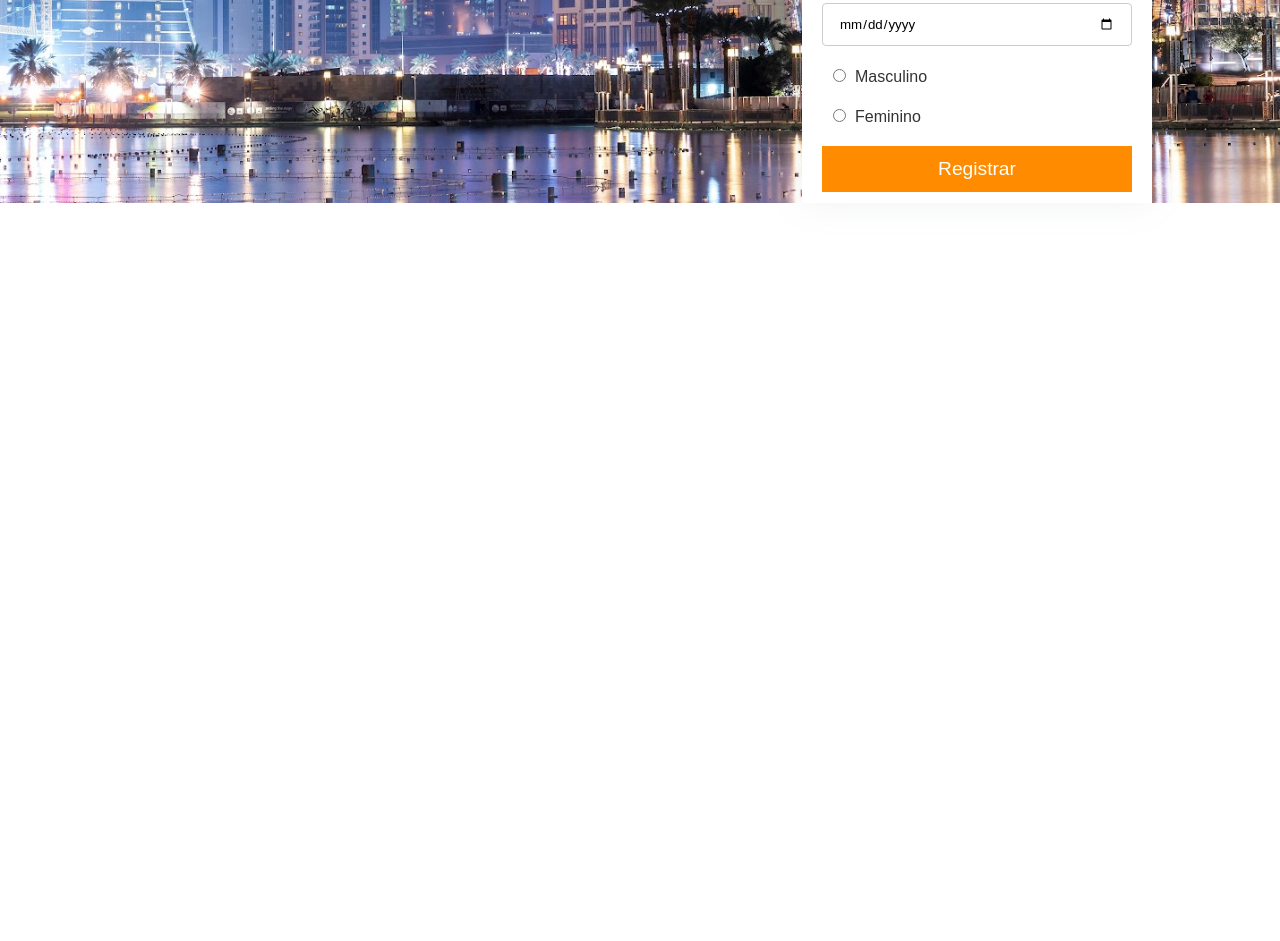
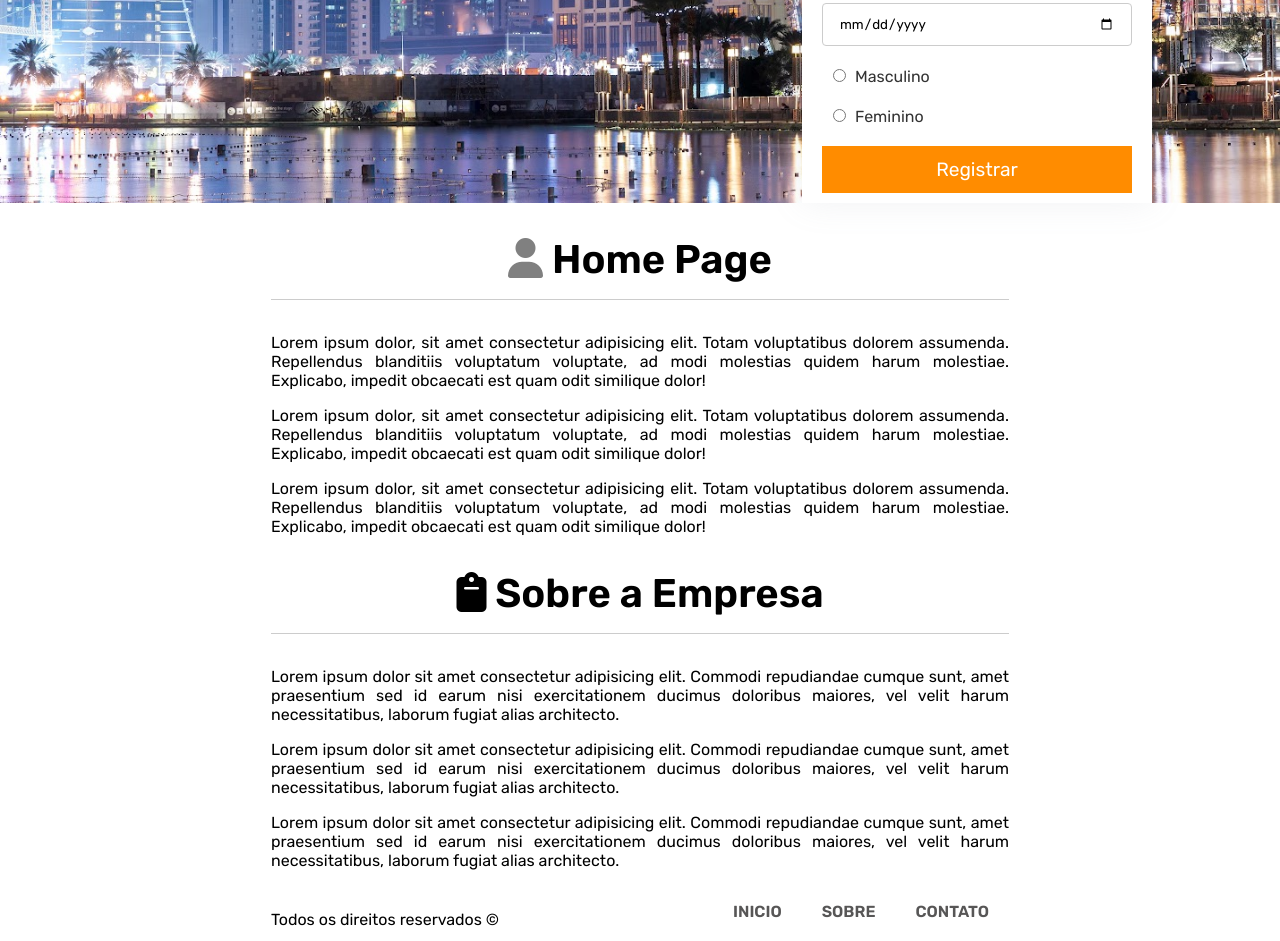
Before and after one commit to simplesmenteeu/LandingPageSimples, a plain HTML site: page index.html in a window 1280 px wide. Shown: the part 297-1238 px from the top of the page. Before the commit the page ends 800 px from the top, so only its background shows below. Drawn offline with Linux system fonts and the light colour scheme.

Commit message:
Continuação do CSS e Font Awesome

```diff
--- a/CSS/style.css
+++ b/CSS/style.css
@@ -1,6 +1,7 @@
+@import url('https://fonts.googleapis.com/css2?family=Rubik:ital,wght@0,300..900;1,300..900&display=swap');
 *{
     box-sizing: border-box;
-    font-family: Arial, Helvetica, sans-serif;
+    font-family: "Rubik", sans-serif;
 }
 body{
     margin: 0px;
@@ -90,3 +91,33 @@ background: linear-gradient(180deg, rgba(2,0,36,1) 0%, rgba(255,255,255,0) 70%);
     font-weight: 600;
     padding: 20px;
 }
+.container{
+    max-width: 60vw;
+    margin: auto;
+    padding-left: 15px;
+    padding-right: 15px;
+}
+h1,h2{
+    text-align: center;
+    font-size: 2.5em;
+    font-weight: 600;
+    border-bottom: 1px solid #ccc;
+    padding-bottom: 1rem;
+}
+.home p{
+    text-align: justify;
+}
+footer .container{
+    display: flex;
+    height: 50px;
+    width: 100%;
+}
+footer .menu a{
+    color: rgb(87, 86, 86);
+}
+footer p{
+    line-height: 35px;
+}
+.fa-user{
+    color: grey;
+}
--- a/index.html
+++ b/index.html
@@ -5,14 +5,15 @@
     <meta name="viewport" content="width=device-width, initial-scale=1.0">
     <title>Home Page</title>
     <link rel="stylesheet" href="css/style.css">
+    <script src="https://kit.fontawesome.com/5d479eb95c.js" crossorigin="anonymous"></script>
 </head>
 <body>
     <header>
         <form action="" id="register">
             <p>Cadastre-se</p>
-            <div class="field"><input type="text" placeholder="Digite seu nome..."></div>
-            <div class="field"><input type="email" placeholder="Digite seu email..."></div>
-            <div class="field"><input type="date" placeholder="Data de Nascimento.."></div>
+            <div class="field"><input type="text" placeholder="Digite seu nome..." required></div>
+            <div class="field"><input type="email" placeholder="Digite seu email..." required></div>
+            <div class="field"><input type="date" placeholder="Data de Nascimento.." required></div>
             <div class="field">
                 <label><input type="radio" name="gender"
                 value="M"><span>Masculino</span></label>
@@ -37,5 +38,36 @@
             </div>
         </div>
     </header>
+
+    <section class="home">
+        <main class="container">
+            <div class="titulo">
+                <h1><i class="fa-solid fa-user"></i> Home Page</h1>
+            </div>
+            <p>Lorem ipsum dolor, sit amet consectetur adipisicing elit. Totam voluptatibus dolorem assumenda. Repellendus blanditiis voluptatum voluptate, ad modi molestias quidem harum molestiae. Explicabo, impedit obcaecati est quam odit similique dolor!</p>
+            <p>Lorem ipsum dolor, sit amet consectetur adipisicing elit. Totam voluptatibus dolorem assumenda. Repellendus blanditiis voluptatum voluptate, ad modi molestias quidem harum molestiae. Explicabo, impedit obcaecati est quam odit similique dolor!</p>
+            <p>Lorem ipsum dolor, sit amet consectetur adipisicing elit. Totam voluptatibus dolorem assumenda. Repellendus blanditiis voluptatum voluptate, ad modi molestias quidem harum molestiae. Explicabo, impedit obcaecati est quam odit similique dolor!</p>
+
+            <h2><i class="fa-solid fa-clipboard"></i> Sobre a Empresa</h2>
+            <p>Lorem ipsum dolor sit amet consectetur adipisicing elit. Commodi repudiandae cumque sunt, amet praesentium sed id earum nisi exercitationem ducimus doloribus maiores, vel velit harum necessitatibus, laborum fugiat alias architecto.</p>
+            <p>Lorem ipsum dolor sit amet consectetur adipisicing elit. Commodi repudiandae cumque sunt, amet praesentium sed id earum nisi exercitationem ducimus doloribus maiores, vel velit harum necessitatibus, laborum fugiat alias architecto.</p>
+            <p>Lorem ipsum dolor sit amet consectetur adipisicing elit. Commodi repudiandae cumque sunt, amet praesentium sed id earum nisi exercitationem ducimus doloribus maiores, vel velit harum necessitatibus, laborum fugiat alias architecto.</p>
+        </main>
+    </section>
+
+    <footer>
+        <div class="container">
+            <p>Todos os direitos reservados &copy;</p>
+            <nav class="menu">
+                <ul>
+                    <li><a href="#">INICIO</a></li>
+                    <li><a href="#">SOBRE</a></li>
+                    <li><a href="#">CONTATO</a></li>
+                </ul>
+            </nav>
+        </div>
+    </footer>
+
 </body>
+
 </html>
```
